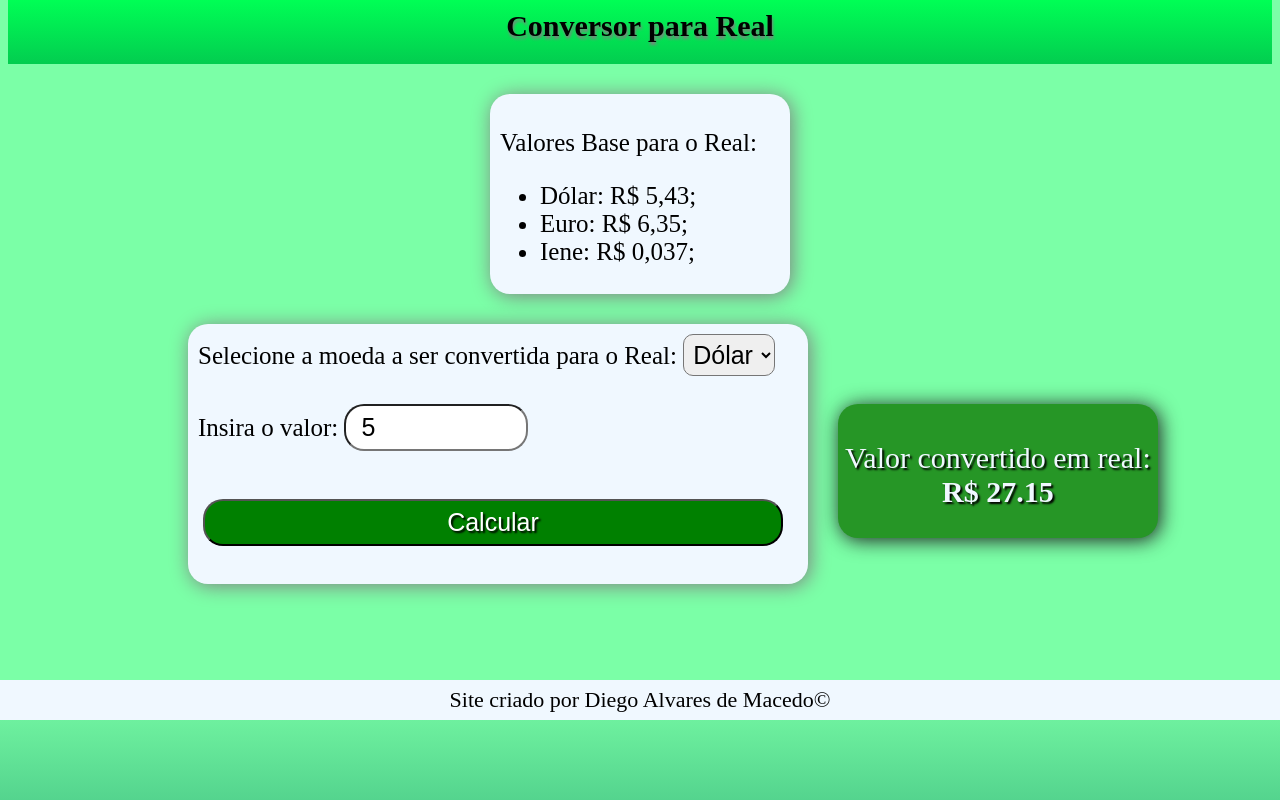
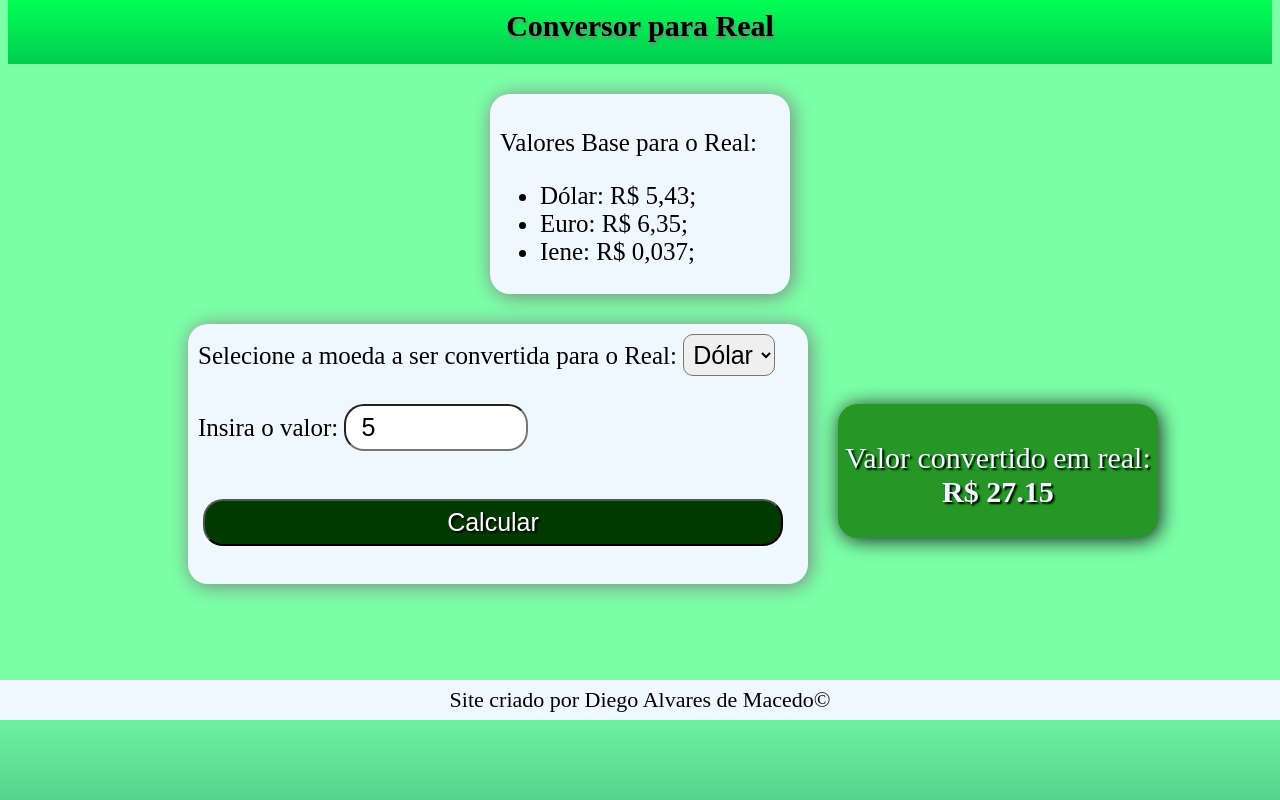
Before and after one commit to diegoalvares/conversor_de_moedas, a plain HTML site: page index.html in a window 1280 px wide. Both pictures are taken after typing "5" into the empty fields and a click on the button "Calcular". Drawn offline with Linux system fonts and the light colour scheme.

Commit message:
acrescentando efeito no botão.

```diff
--- a/CSS/main.css
+++ b/CSS/main.css
@@ -57,6 +57,16 @@
     border-radius: 20px;
     padding: 7px 0px;
     margin-top: 10px;
+    cursor: pointer;
+    transition-duration: 0.5s;
+}
+
+#calc:focus{
+    background-color: rgb(1, 58, 1);
+}
+
+#calc:hover{
+    background-color: rgb(2, 92, 2);
 }
 
 #result{
```
